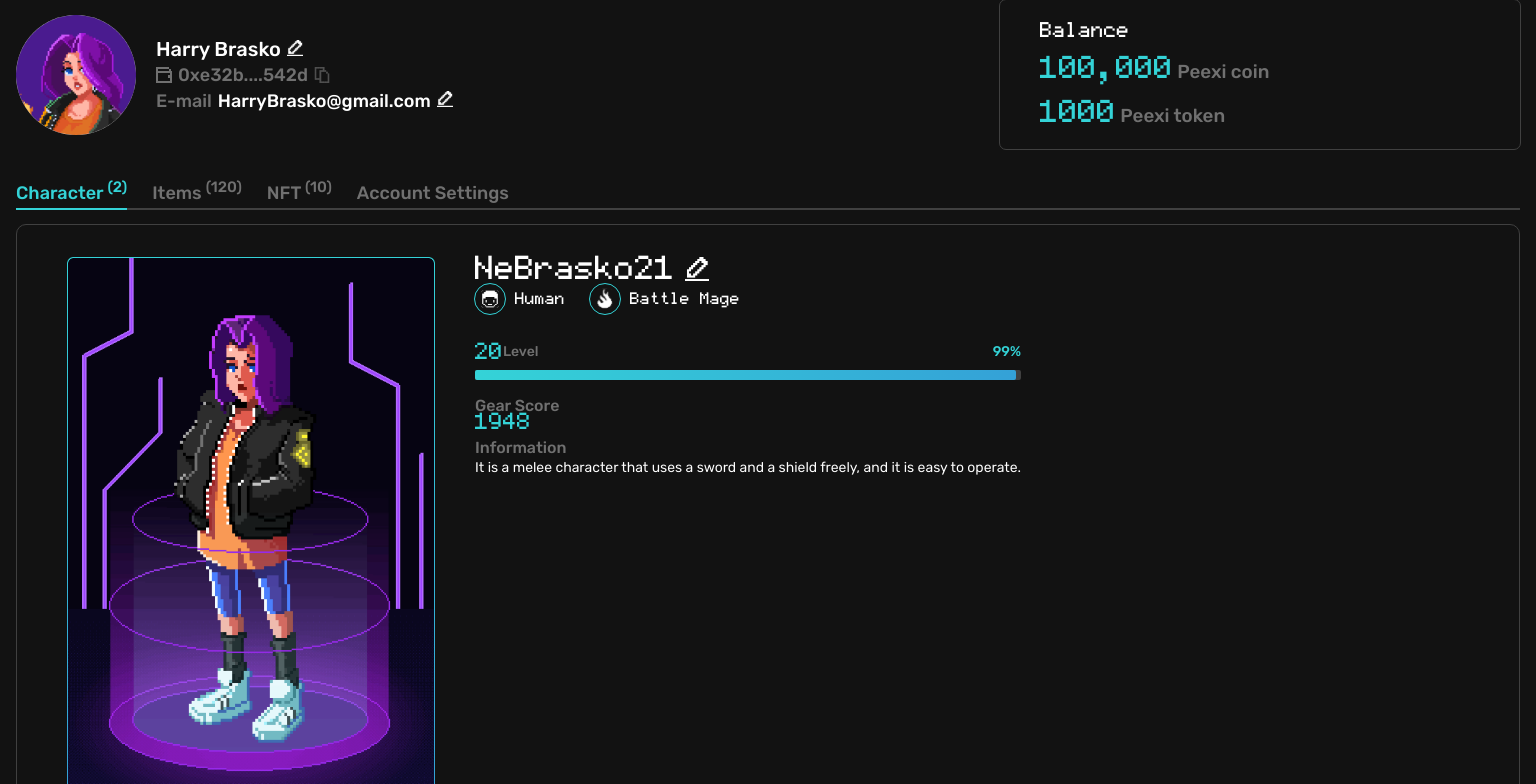
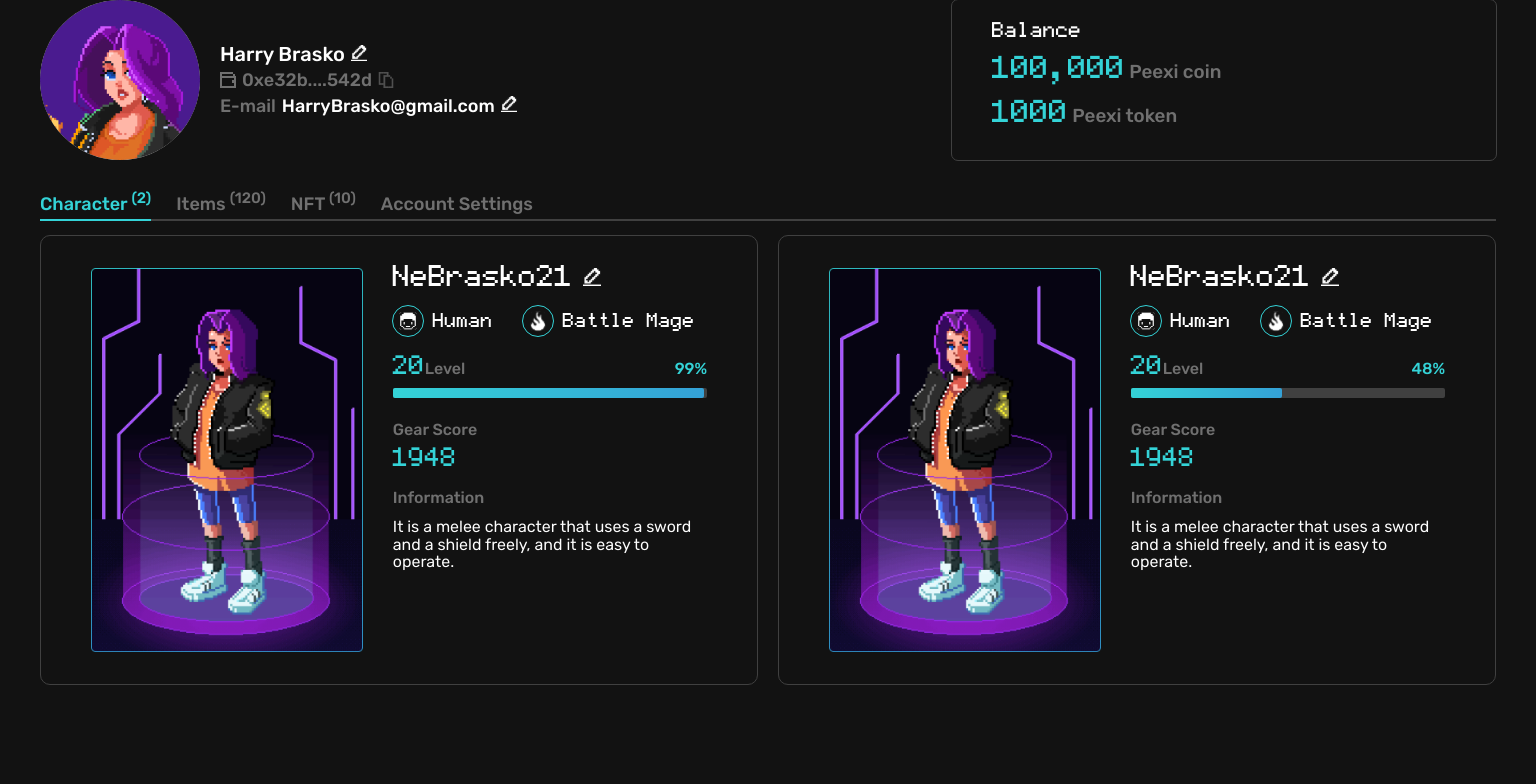
Before and after one commit to nForme/PeexiPunkPersonAccount, a React (Vite) app: page / in a window 1536 px wide. Shown: the top 784 px of the page. Built offline with nearby package versions, Linux system fonts and the light colour scheme.

Commit message:
day work

```diff
--- a/src/App.scss
+++ b/src/App.scss
@@ -61,3 +61,15 @@
     }
   }
 }
+
+@media (min-width: 1440px) {
+  .main {
+    padding: 0 40px;
+  }
+
+  .top-section {
+    .balance-container {
+      width: clamp(520px, 160px + 25vw, 640px);
+    }
+  }
+}
--- a/src/components/scss/CharacterContent.scss
+++ b/src/components/scss/CharacterContent.scss
@@ -23,7 +23,7 @@
         align-items: center;
         gap: 10px;
 
-        margin-top: 20px;
+        margin-top: 30px;
 
         .username {
           font-size: 36px;
@@ -38,8 +38,9 @@
 
       .character-attributes {
         display: flex;
-        gap: 25px;
+        gap: 26px;
 
+        margin-top: 20px;
         .character-race {
           display: flex;
           align-items: center;
@@ -92,14 +93,14 @@
       .character-stats {
         display: flex;
         flex-direction: column;
-
+        margin-top: 22px;
         .level-content-container {
           display: flex;
-          align-items: center;
+          align-items: flex-end;
           justify-content: space-between;
           .level-container {
             display: flex;
-            align-items: center;
+            align-items: flex-end;
             .level-number {
               font-size: 32px;
 
@@ -109,17 +110,17 @@
 
             .level-text {
               font-size: 16px;
-
               font-family: variables.$text-medium;
               color: variables.$text-gray-color;
+              line-height: 69%;
             }
           }
 
           .experience {
             font-size: 16px;
             font-family: variables.$text-medium;
-
             color: variables.$text-aqua-blue-color;
+            line-height: 69%;
           }
         }
 
@@ -128,6 +129,8 @@
           height: 10px;
           background-color: variables.$progress-bar-background-color;
           border-radius: 2px;
+
+          margin-top: 10px;
           .progress {
             height: 10px;
             background: variables.$progress-gradient-color;
@@ -137,7 +140,7 @@
       }
 
       .gear-score-container {
-        margin-top: 20px;
+        margin-top: 24px;
 
         .title {
           font-size: 16px;
@@ -147,6 +150,7 @@
         }
 
         .score {
+          margin-top: 14px;
           font-size: 32px;
           font-family: variables.$text-pixel;
 
@@ -155,7 +159,7 @@
       }
 
       .description-container {
-        margin-top: 10px;
+        margin-top: 24px;
 
         .description-title {
           font-size: 16px;
@@ -165,42 +169,9 @@
         }
 
         .description {
-          margin-top: 4px;
+          margin-top: 10px;
           font-size: 16px;
-        }
-      }
-    }
-  }
-}
-
-@media (min-width: 100px) {
-  .characters-container {
-    .character-card {
-      .character-info {
-        .character-username {
-          .username {
-          }
-        }
-
-        .character-attributes {
-          margin-top: 20px;
-        }
-
-        .character-stats {
-          margin-top: 20px;
-          .level-content-container {
-            .level-container {
-              .level-number {
-              }
-
-              .level-text {
-              }
-            }
-          }
-        }
-
-        .progress-bar {
-          margin-top: 10px;
+          line-height: 110%;
         }
       }
     }
@@ -213,12 +184,13 @@
       display: flex;
       flex-direction: row;
       height: clamp(336px, 34.96px + 53vw, 442px);
-      padding: 24px;
+      padding: 24px 20px;
       .character-image {
         margin-right: 20px;
         flex: 0 0 clamp(203px, 21.24px + 32vw, 267px);
       }
       .character-info {
+        margin-top: 6px;
         .character-username {
           margin-top: 0;
 
@@ -228,14 +200,31 @@
         }
 
         .character-attributes {
-          margin-top: 3px;
+          margin-top: 12px;
+          gap: 20px;
           .character-race {
+            .human-svg-container {
+              width: 26px;
+              height: 26px;
+              svg {
+                height: 15.6px;
+                width: 15.6px;
+              }
+            }
             .race {
               font-size: 20px;
             }
           }
 
           .character-class {
+            .bm-svg-container {
+              width: 26px;
+              height: 26px;
+              svg {
+                width: 14px;
+                height: 18px;
+              }
+            }
             .class {
               font-size: 20px;
             }
@@ -243,8 +232,8 @@
         }
 
         .character-stats {
+          margin-top: 16px;
           .level-content-container {
-            margin-top: 10px;
             .level-container {
               .level-number {
                 font-size: 28px;
@@ -269,12 +258,13 @@
         }
 
         .gear-score-container {
-          margin-top: 18px;
+          margin-top: 20px;
           .title {
             font-size: 16px;
           }
 
           .score {
+            margin-top: 10px;
             font-size: 28px;
           }
         }
@@ -304,9 +294,77 @@
       }
 
       .character-info {
+        margin-top: 10px;
         .character-username {
           .username {
             font-size: 36px;
+          }
+        }
+
+        .character-attributes {
+          margin-top: 20px;
+
+          .character-race {
+            .human-svg-container {
+              width: 30px;
+              height: 30px;
+              svg {
+                width: 18px;
+                height: 18px;
+              }
+            }
+            .race {
+              font-size: 24px;
+            }
+          }
+
+          .character-class {
+            .bm-svg-container {
+              width: 30px;
+              height: 30px;
+              svg {
+                width: 16px;
+                height: 21px;
+              }
+            }
+            .class {
+              font-size: 24px;
+            }
+          }
+        }
+
+        .character-stats {
+          margin-top: 22px;
+
+          .level-content-container {
+            .level-container {
+              .level-number {
+                font-size: 32px;
+              }
+
+              .level-text {
+                font-size: 16px;
+              }
+            }
+            .experience {
+              font-size: 16px;
+            }
+          }
+        }
+
+        .gear-score-container {
+          margin-top: 24px;
+
+          .score {
+            margin-top: 12px;
+            font-size: 32px;
+          }
+        }
+
+        .description-container {
+          .description {
+            margin-top: 12px;
+            font-size: 16px;
           }
         }
       }
@@ -331,7 +389,296 @@
             height: 24px;
           }
         }
+
+        .character-attributes {
+          margin-top: 24px;
+          gap: 30px;
+          .character-race {
+            .human-svg-container {
+              height: 40px;
+              width: 40px;
+              svg {
+                height: 24px;
+                width: 24px;
+              }
+            }
+
+            .race {
+              font-size: 30px;
+            }
+          }
+
+          .character-class {
+            .bm-svg-container {
+              height: 40px;
+              width: 40px;
+
+              svg {
+                height: 24px;
+                width: 24px;
+              }
+            }
+
+            .class {
+              font-size: 30px;
+            }
+          }
+        }
+        .character-stats {
+          margin-top: 26px;
+          .level-content-container {
+            .level-container {
+              .level-number {
+                font-size: 42px;
+              }
+
+              .level-text {
+                font-size: 18px;
+              }
+            }
+
+            .experience {
+              font-size: 18px;
+            }
+          }
+
+          .progress-bar {
+            margin-top: 14px;
+          }
+        }
+
+        .gear-score-container {
+          .title {
+            font-size: 18px;
+          }
+
+          .score {
+            margin-top: 16px;
+            font-size: 42px;
+          }
+        }
+
+        .description-container {
+          margin-top: 34px;
+          .description-title {
+            font-size: 18px;
+          }
+
+          .description {
+            margin-top: 16px;
+          }
+        }
       }
     }
   }
 }
+
+@media (min-width: 1440px) {
+  .characters-container {
+    display: flex;
+    flex-direction: row;
+    gap: 20px;
+    .character-card {
+      height: clamp(420px, -24px + 30.833vw, 568px);
+      &:nth-last-child(1) {
+        margin-top: 0;
+      }
+
+      .character-image {
+        margin-right: 30px;
+        flex: 0 0 clamp(254px, -13px + 18.542vw, 343px);
+      }
+
+      .character-info {
+        margin-top: 0;
+
+        .character-username {
+          .username {
+            font-size: 36px;
+          }
+
+          svg {
+            height: 18px;
+            width: 18px;
+          }
+        }
+
+        .character-attributes {
+          margin-top: 20px;
+          .character-race {
+            .human-svg-container {
+              width: 30px;
+              height: 30px;
+              svg {
+                width: 18px;
+                height: 18px;
+              }
+            }
+
+            .race {
+              font-size: 24px;
+            }
+          }
+
+          .character-class {
+            .bm-svg-container {
+              width: 30px;
+              height: 30px;
+              svg {
+                width: 16px;
+                height: 21px;
+              }
+            }
+
+            .class {
+              font-size: 24px;
+            }
+          }
+        }
+        .character-stats {
+          margin-top: 22px;
+          .level-content-container {
+            .level-container {
+              .level-number {
+                font-size: 32px;
+              }
+
+              .level-text {
+                font-size: 16px;
+              }
+            }
+
+            .experience {
+              font-size: 16px;
+            }
+          }
+        }
+
+        .gear-score-container {
+          .title {
+            font-size: 16px;
+          }
+
+          .score {
+            margin-top: 12px;
+            font-size: 32px;
+          }
+        }
+
+        .description-container {
+          margin-top: 24px;
+          .description-title {
+            font-size: 16px;
+          }
+
+          .description {
+            margin-top: 12px;
+            font-size: 16px;
+          }
+        }
+      }
+    }
+  }
+}
+
+@media (min-width: 1920px) {
+  .characters-container {
+    display: flex;
+    flex-direction: row;
+    gap: 30px;
+    .character-card {
+      .character-image {
+        margin-right: 30px;
+      }
+
+      .character-info {
+        margin-top: 0;
+
+        .character-username {
+          .username {
+            font-size: 40px;
+          }
+
+          svg {
+            height: 24px;
+            width: 24px;
+          }
+        }
+
+        .character-attributes {
+          margin-top: 20px;
+          .character-race {
+            .human-svg-container {
+              width: 40px;
+              height: 40px;
+              svg {
+                width: 24px;
+                height: 24px;
+              }
+            }
+
+            .race {
+              font-size: 30px;
+            }
+          }
+
+          .character-class {
+            .bm-svg-container {
+              width: 40px;
+              height: 40px;
+              svg {
+                width: 24px;
+                height: 24px;
+              }
+            }
+
+            .class {
+              font-size: 30px;
+            }
+          }
+        }
+        .character-stats {
+          margin-top: 22px;
+          .level-content-container {
+            .level-container {
+              .level-number {
+                font-size: 42px;
+              }
+
+              .level-text {
+                font-size: 18px;
+              }
+            }
+
+            .experience {
+              font-size: 18px;
+            }
+          }
+        }
+
+        .gear-score-container {
+          .title {
+            font-size: 18px;
+          }
+
+          .score {
+            margin-top: 12px;
+            font-size: 42px;
+          }
+        }
+
+        .description-container {
+          margin-top: 24px;
+          .description-title {
+            font-size: 18px;
+          }
+
+          .description {
+            margin-top: 12px;
+            font-size: 20px;
+          }
+        }
+      }
+    }
+  }
+}
--- a/src/components/scss/ProfileInfo.scss
+++ b/src/components/scss/ProfileInfo.scss
@@ -6,9 +6,11 @@
   gap: clamp(15px, 0.811px + 3.378vw, 20px);
 
   .profile-image-container {
+    width: 100px;
+    height: 100px;
     .profile-avatar {
-      width: 100px;
-      height: 100px;
+      width: 100%;
+      height: 100%;
       border-radius: 50%;
     }
   }
@@ -55,10 +57,8 @@
   .profile-info-container {
     .profile-image-container {
       margin-right: clamp(15px, 0.811px + 3.378vw, 20px);
-      .profile-avatar {
-        width: 60px;
-        height: 60px;
-      }
+      width: 60px;
+      height: 60px;
     }
   }
 }
@@ -99,10 +99,8 @@
 @media (min-width: 568px) {
   .profile-info-container {
     .profile-image-container {
-      .profile-avatar {
-        width: 120px;
-        height: 120px;
-      }
+      width: 120px;
+      height: 120px;
     }
 
     .profile-container {
@@ -141,3 +139,12 @@
     }
   }
 }
+
+@media (min-width: 1440px) {
+  .profile-info-container {
+    .profile-image-container {
+      width: 160px;
+      height: 160px;
+    }
+  }
+}
--- a/src/components/scss/Tabs.scss
+++ b/src/components/scss/Tabs.scss
@@ -87,3 +87,15 @@
     }
   }
 }
+
+@media (min-width: 1920px) {
+  .navbar {
+    .navbar-list {
+      .navbar-item {
+        a {
+          font-size: 22px;
+        }
+      }
+    }
+  }
+}
```
